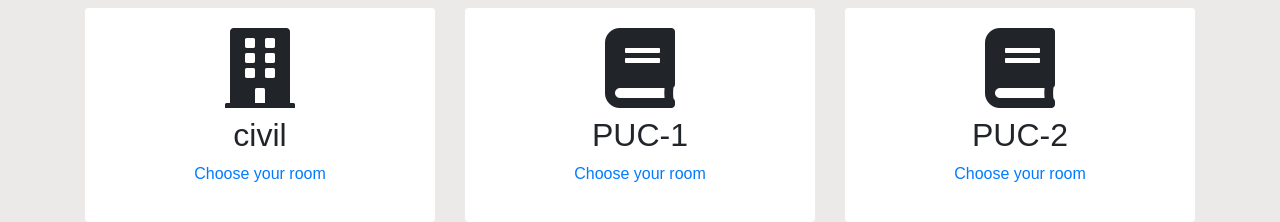
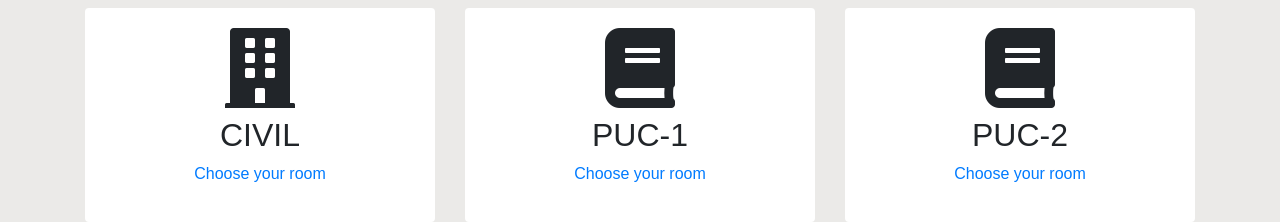
Before and after one commit to eswaresp12/room-allotment-system, a React (Create React App) app: page / in a window 1280 px wide. Shown: the part 1001-1223 px from the top of the page. Built offline with nearby package versions, Linux system fonts and the light colour scheme; a web font is replaced by a local one.

Commit message:
wishlist

```diff
--- a/src/core/HomeIcon.js
+++ b/src/core/HomeIcon.js
@@ -57,7 +57,7 @@ export default function HomeIcon() {
                 <div className="col-sm-12 col-md-4 mb-2">
                     <div className="card-body text-center homeicon-shadow rounded bg-white">
                     <i class="fa fa-building fa-5x" aria-hidden="true"></i>
-                        <h4 className="h2  m-2">civil</h4>
+                        <h4 className="h2  m-2">CIVIL</h4>
                         <Link to="/totalroom" >  <p>Choose your room</p></Link>
                     </div>
                 </div>
```
Also changed, not shown: 7 other files (tests, documents, lock files or other folders).
